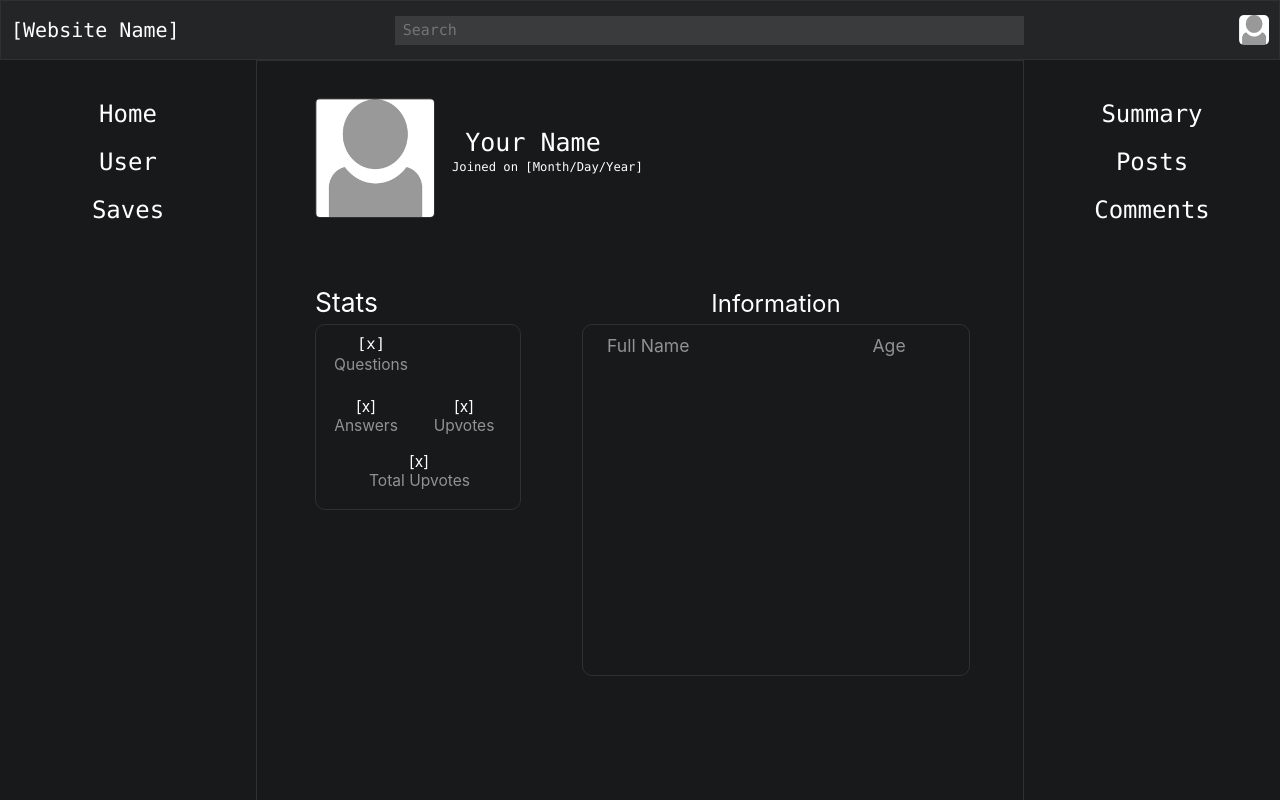
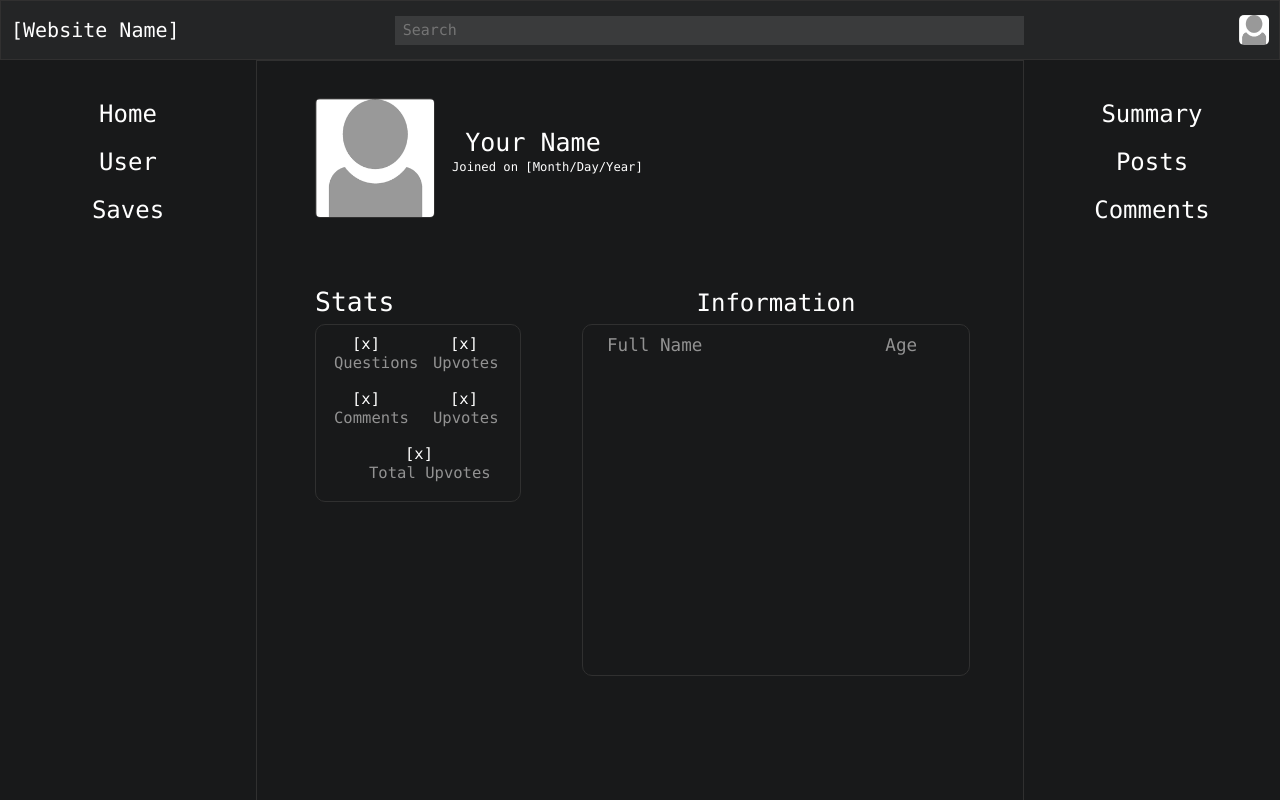
Before and after one commit to Scrappyz/QA-Sharing-Platform, a React (Create React App) app: page /profile in a window 1280 px wide. Built offline with nearby package versions, Linux system fonts and the light colour scheme.

Commit message:
Fixed stats in profile

```diff
--- a/src/views/pages/Profile/Profile.css
+++ b/src/views/pages/Profile/Profile.css
@@ -132,7 +132,7 @@ body {
   font-weight: 400;
   line-height: 1.2125;
   color: #ffffff;
-  font-family: Inter, 'Source Sans Pro';
+
   white-space: nowrap;
 }
 
@@ -148,24 +148,22 @@ body {
   border-radius: 1rem;
 }
 
-.frame .main-container .content-container .bottom-container .stats-container .user-stats-container .questions-container {
-  margin: 0rem 0rem 2.3rem 0rem;
-  width: calc(100% - 0rem);
-  height: 4rem;
+.frame .main-container .content-container .bottom-container .stats-container .user-stats-container .posts-container {
+  margin-bottom: 1.7rem;
+  width: 100%;
+  height: 3.8rem;
   display: flex;
-  align-items: flex-start;
+  align-items: center;
   flex-shrink: 0;
 }
 
-.frame .main-container .content-container .bottom-container .stats-container .user-stats-container .questions-container .questions {
-  margin-right: 2.5rem;
-  width: 7.4rem;
+.frame .main-container .content-container .bottom-container .stats-container .user-stats-container .posts-container .posts {
+  margin-right: 3.5rem;
+  width: 6.4rem;
   height: 100%;
   flex-shrink: 0;
 }
-
-.frame .main-container .content-container .bottom-container .stats-container .user-stats-container .questions-container .questions .value {
-  margin-bottom: 0.2rem;
+.frame .main-container .content-container .bottom-container .stats-container .user-stats-container .posts-container .posts .value {
   width: 100%;
   text-align: center;
   font-size: 1.5546rem;
@@ -174,45 +172,41 @@ body {
   color: #ffffff;
   white-space: nowrap;
 }
-
-.frame .main-container .content-container .bottom-container .stats-container .user-stats-container .questions-container .questions .txt {
+.frame .main-container .content-container .bottom-container .stats-container .user-stats-container .posts-container .posts .txt {
   width: 100%;
   text-align: center;
-  font-size: 1.5546rem;
+  font-size: 1.5553rem;
   font-weight: 400;
   line-height: 1.2125;
   color: #929292;
-  font-family: Inter, 'Source Sans Pro';
   white-space: nowrap;
 }
-
-.frame .main-container .content-container .bottom-container .stats-container .user-stats-container .questions-container .upvotes {
+.frame .main-container .content-container .bottom-container .stats-container .user-stats-container .posts-container .upvotes {
   width: 6.2rem;
+  height: 100%;
   flex-shrink: 0;
 }
-
-.frame .main-container .content-container .bottom-container .stats-container .user-stats-container .questions-container .upvotes .value {
+.frame .main-container .content-container .bottom-container .stats-container .user-stats-container .posts-container .upvotes .value {
   width: 100%;
   text-align: center;
   font-size: 1.5546rem;
   font-weight: 400;
   line-height: 1.2125;
   color: #ffffff;
-  font-family: Inter, 'Source Sans Pro';
+
   white-space: nowrap;
 }
-.frame .main-container .content-container .bottom-container .stats-container .user-stats-container .questions-container .upvotes .txt {
+.frame .main-container .content-container .bottom-container .stats-container .user-stats-container .posts-container .upvotes .txt {
   width: 100%;
   text-align: center;
   font-size: 1.5553rem;
   font-weight: 400;
   line-height: 1.2125;
   color: #929292;
-  font-family: Inter, 'Source Sans Pro';
   white-space: nowrap;
 }
 
-.frame .main-container .content-container .bottom-container .stats-container .user-stats-container .auto-group-zdaz-iFj {
+.frame .main-container .content-container .bottom-container .stats-container .user-stats-container .comments-container {
   margin-bottom: 1.7rem;
   width: 100%;
   height: 3.8rem;
@@ -221,83 +215,79 @@ body {
   flex-shrink: 0;
 }
 
-.frame .main-container .content-container .bottom-container .stats-container .user-stats-container .auto-group-zdaz-iFj .answers-fAy {
+.frame .main-container .content-container .bottom-container .stats-container .user-stats-container .comments-container .comments {
   margin-right: 3.5rem;
   width: 6.4rem;
   height: 100%;
   flex-shrink: 0;
 }
-.frame .main-container .content-container .bottom-container .stats-container .user-stats-container .auto-group-zdaz-iFj .answers-fAy .x-oHB {
+.frame .main-container .content-container .bottom-container .stats-container .user-stats-container .comments-container .comments .value {
   width: 100%;
   text-align: center;
   font-size: 1.5546rem;
   font-weight: 400;
   line-height: 1.2125;
   color: #ffffff;
-  font-family: Inter, 'Source Sans Pro';
   white-space: nowrap;
 }
-.frame .main-container .content-container .bottom-container .stats-container .user-stats-container .auto-group-zdaz-iFj .answers-fAy .answers-YEm {
+.frame .main-container .content-container .bottom-container .stats-container .user-stats-container .comments-container .comments .txt {
   width: 100%;
   text-align: center;
   font-size: 1.5553rem;
   font-weight: 400;
   line-height: 1.2125;
   color: #929292;
-  font-family: Inter, 'Source Sans Pro';
   white-space: nowrap;
 }
-.frame .main-container .content-container .bottom-container .stats-container .user-stats-container .auto-group-zdaz-iFj .upvotes-tJd {
+.frame .main-container .content-container .bottom-container .stats-container .user-stats-container .comments-container .upvotes {
   width: 6.2rem;
   height: 100%;
   flex-shrink: 0;
 }
-.frame .main-container .content-container .bottom-container .stats-container .user-stats-container .auto-group-zdaz-iFj .upvotes-tJd .x-qUm {
+.frame .main-container .content-container .bottom-container .stats-container .user-stats-container .comments-container .upvotes .value {
   width: 100%;
   text-align: center;
   font-size: 1.5546rem;
   font-weight: 400;
   line-height: 1.2125;
   color: #ffffff;
-  font-family: Inter, 'Source Sans Pro';
+
   white-space: nowrap;
 }
-.frame .main-container .content-container .bottom-container .stats-container .user-stats-container .auto-group-zdaz-iFj .upvotes-tJd .upvotes-yay {
+.frame .main-container .content-container .bottom-container .stats-container .user-stats-container .comments-container .upvotes .txt {
   width: 100%;
   text-align: center;
   font-size: 1.5553rem;
   font-weight: 400;
   line-height: 1.2125;
   color: #929292;
-  font-family: Inter, 'Source Sans Pro';
   white-space: nowrap;
 }
-.frame .main-container .content-container .bottom-container .stats-container .user-stats-container .total-upvotes-Keq {
+.frame .main-container .content-container .bottom-container .stats-container .user-stats-container .total-upvotes-container {
   margin: 0rem 2.4rem 0rem 3.5rem;
   width: calc(100% - 5.9rem);
   display: flex;
   flex-direction: column;
   flex-shrink: 0;
 }
-.frame .main-container .content-container .bottom-container .stats-container .user-stats-container .total-upvotes-Keq .x-mWq {
+.frame .main-container .content-container .bottom-container .stats-container .user-stats-container .total-upvotes-container .value {
   width: 100%;
   text-align: center;
   font-size: 1.5546rem;
   font-weight: 400;
   line-height: 1.2125;
   color: #ffffff;
-  font-family: Inter, 'Source Sans Pro';
   white-space: nowrap;
   flex-shrink: 0;
 }
-.frame .main-container .content-container .bottom-container .stats-container .user-stats-container .total-upvotes-Keq .total-upvotes-6Z7 {
+.frame .main-container .content-container .bottom-container .stats-container .user-stats-container .total-upvotes-container .txt {
   width: 100%;
   text-align: center;
   font-size: 1.5553rem;
   font-weight: 400;
   line-height: 1.2125;
   color: #929292;
-  font-family: Inter, 'Source Sans Pro';
+
   white-space: nowrap;
   flex-shrink: 0;
 }
@@ -315,7 +305,7 @@ body {
   font-weight: 400;
   line-height: 1.2125;
   color: #ffffff;
-  font-family: Inter, 'Source Sans Pro';
+
   white-space: nowrap;
 }
 .frame .main-container .content-container .bottom-container .information-nRw .auto-group-jyau-U3s {
@@ -336,7 +326,7 @@ body {
   font-weight: 400;
   line-height: 1.2125;
   color: #929292;
-  font-family: Inter, 'Source Sans Pro';
+
   white-space: nowrap;
   flex-shrink: 0;
 }
@@ -346,7 +336,7 @@ body {
   font-weight: 400;
   line-height: 1.2125;
   color: #929292;
-  font-family: Inter, 'Source Sans Pro';
+
   white-space: nowrap;
   flex-shrink: 0;
 }
--- a/src/views/pages/Profile/Profile.js
+++ b/src/views/pages/Profile/Profile.js
@@ -32,8 +32,8 @@ function Profile() {
                         <div className="stats-container">
                             <p className="stats-txt">Stats</p>
                             <div className="user-stats-container">
-                                <div className="questions-container">
-                                    <div className="questions">
+                                <div className="posts-container">
+                                    <div className="posts">
                                         <p className="value">[x]</p>
                                         <p className="txt">Questions</p>
                                     </div>
@@ -42,19 +42,19 @@ function Profile() {
                                         <p className="txt">Upvotes</p>
                                     </div>
                                 </div>
-                                <div className="auto-group-zdaz-iFj">
-                                    <div className="answers-fAy">
-                                        <p className="x-oHB">[x]</p>
-                                        <p className="answers-YEm">Answers</p>
+                                <div className="comments-container">
+                                    <div className="comments">
+                                        <p className="value">[x]</p>
+                                        <p className="txt">Comments</p>
                                     </div>
-                                    <div className="upvotes-tJd">
-                                        <p className="x-qUm">[x]</p>
-                                        <p className="upvotes-yay">Upvotes</p>
+                                    <div className="upvotes">
+                                        <p className="value">[x]</p>
+                                        <p className="txt">Upvotes</p>
                                     </div>
                                 </div>
-                                <div className="total-upvotes-Keq">
-                                    <p className="x-mWq">[x]</p>
-                                    <p className="total-upvotes-6Z7">Total Upvotes</p>
+                                <div className="total-upvotes-container">
+                                    <p className="value">[x]</p>
+                                    <p className="txt">Total Upvotes</p>
                                 </div>
                             </div>
                         </div>
```
